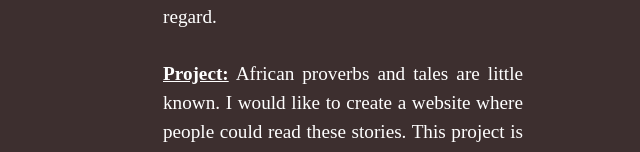
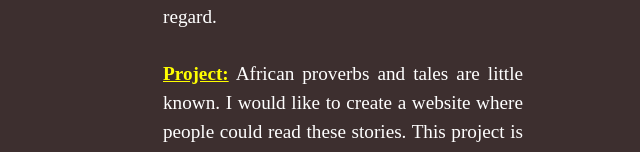
Before and after one commit to usanCode/my_portofolio, a plain HTML site: page index.html in a window 1280 px wide. Both pictures are taken after a click on the link "Project". Shown: the part 1075-1227 px from the top of the page, without its empty margins (72-712 px from the left). Drawn offline with Linux system fonts and the light colour scheme; a web font is replaced by a local one.

Commit message:
Changing the color to the section "project".

```diff
--- a/index.html
+++ b/index.html
@@ -110,7 +110,7 @@
       we live. I'm bubbling with ideas in this regard.
       <br>
       <br>
-      <b><u>Project:</u></b> African proverbs and tales are little known.
+      <sectiom class="project"><b><u>Project:</u></b></sectiom> African proverbs and tales are little known.
       I would like to create a website where people could read these stories.
       This project is still an idea.
     </p>
--- a/styles.css
+++ b/styles.css
@@ -168,6 +168,9 @@ p{
     padding-left: 45px;
 
 }
+.project{
+    color:yellow;
+}
 
 
 @media screen  and (max-width:540px){
```
